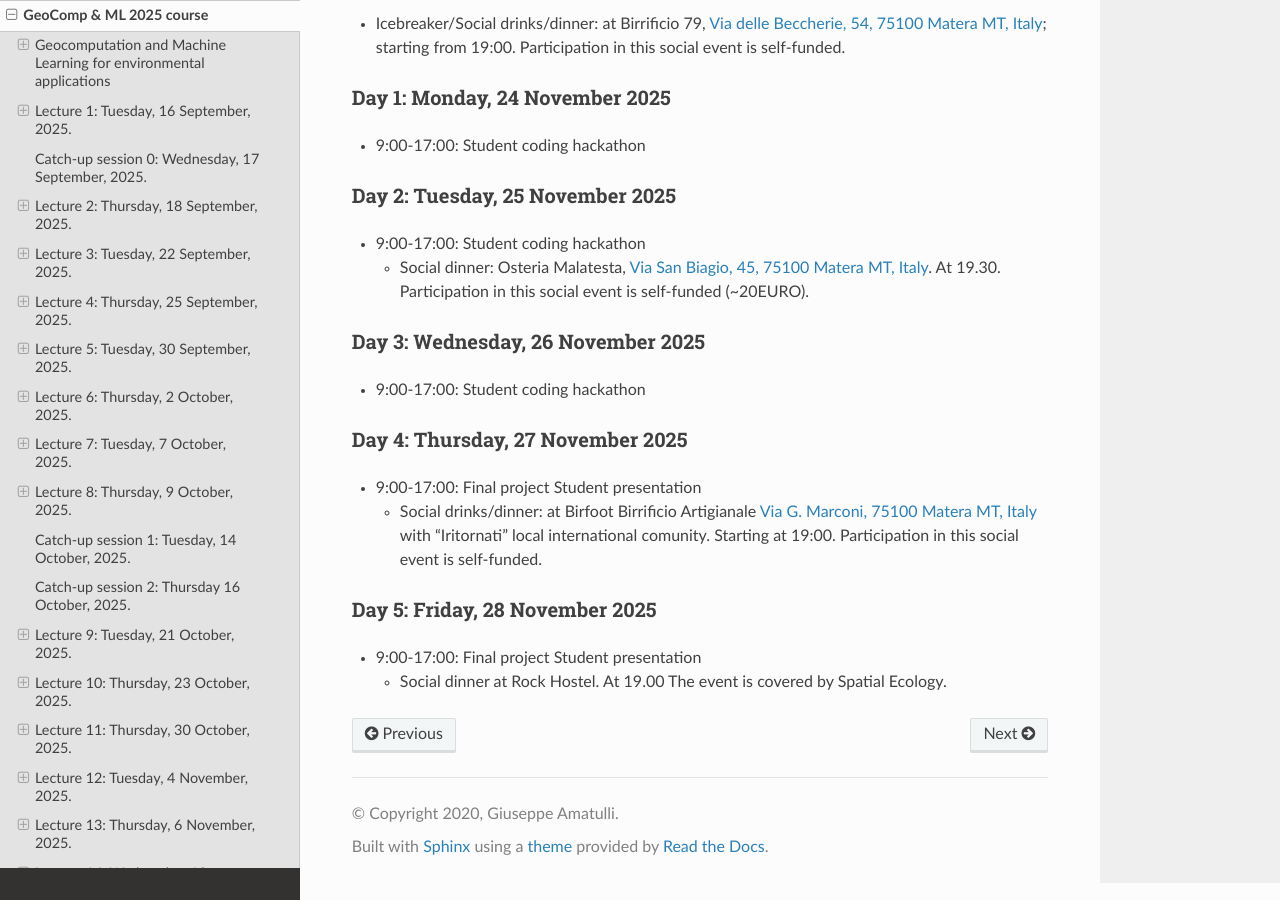
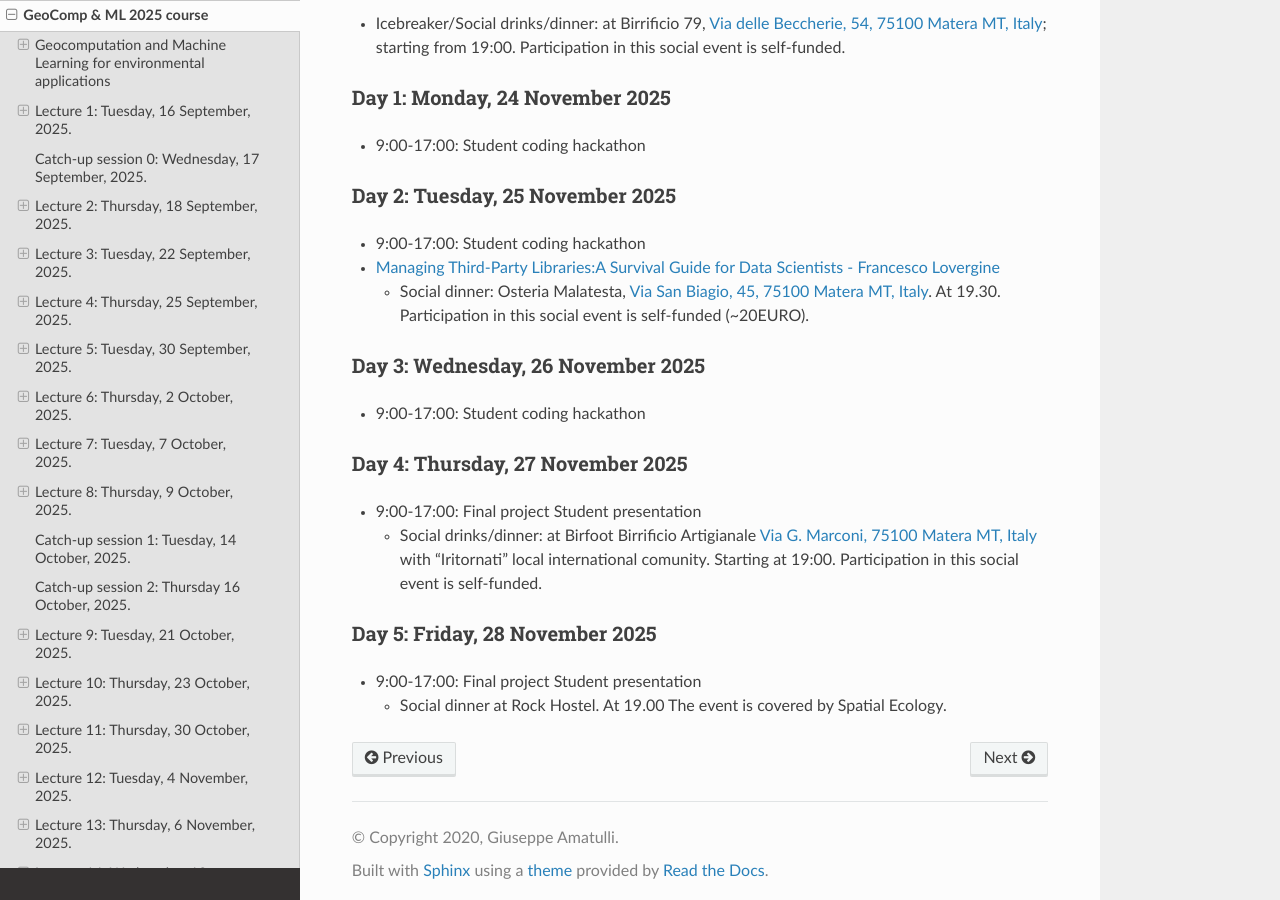
Before and after one commit to selvaje/SE_docs, a Sphinx documentation site: the page built from source/COURSESAROUNDTHEWORLD/course_geocomp_ml_09-11_2025.md, in a window 1280 px wide and 900 px high, scrolled down 15968 px. Built offline with Sphinx 7.4.7 and the Read the Docs theme 3.1.0, drawn with Linux system fonts in a browser that asks for light colours; pages that are not in the unit, such as notebooks, are missing from menus.

Commit message:
general pull

```diff
--- a/source/COURSESAROUNDTHEWORLD/course_geocomp_ml_09-11_2025.md
+++ b/source/COURSESAROUNDTHEWORLD/course_geocomp_ml_09-11_2025.md
@@ -645,6 +645,8 @@ Discussion papers:
 
 * 9:00-17:00: Student coding hackathon
 
+* [Managing Third-Party Libraries:A Survival Guide for Data Scientists - Francesco Lovergine](http://spatial-ecology.net/docs/source/lectures/lect_20252511_dependency_management_in_data_science.pdf)
+
   * Social dinner: Osteria Malatesta, [Via San Biagio, 45, 75100 Matera MT, Italy](https://maps.app.goo.gl/fFf18j9v6WqaP6fHA). At 19.30. Participation in this social event is self-funded (~20EURO).
 
 
```
Also changed, not shown: 6 other files.
